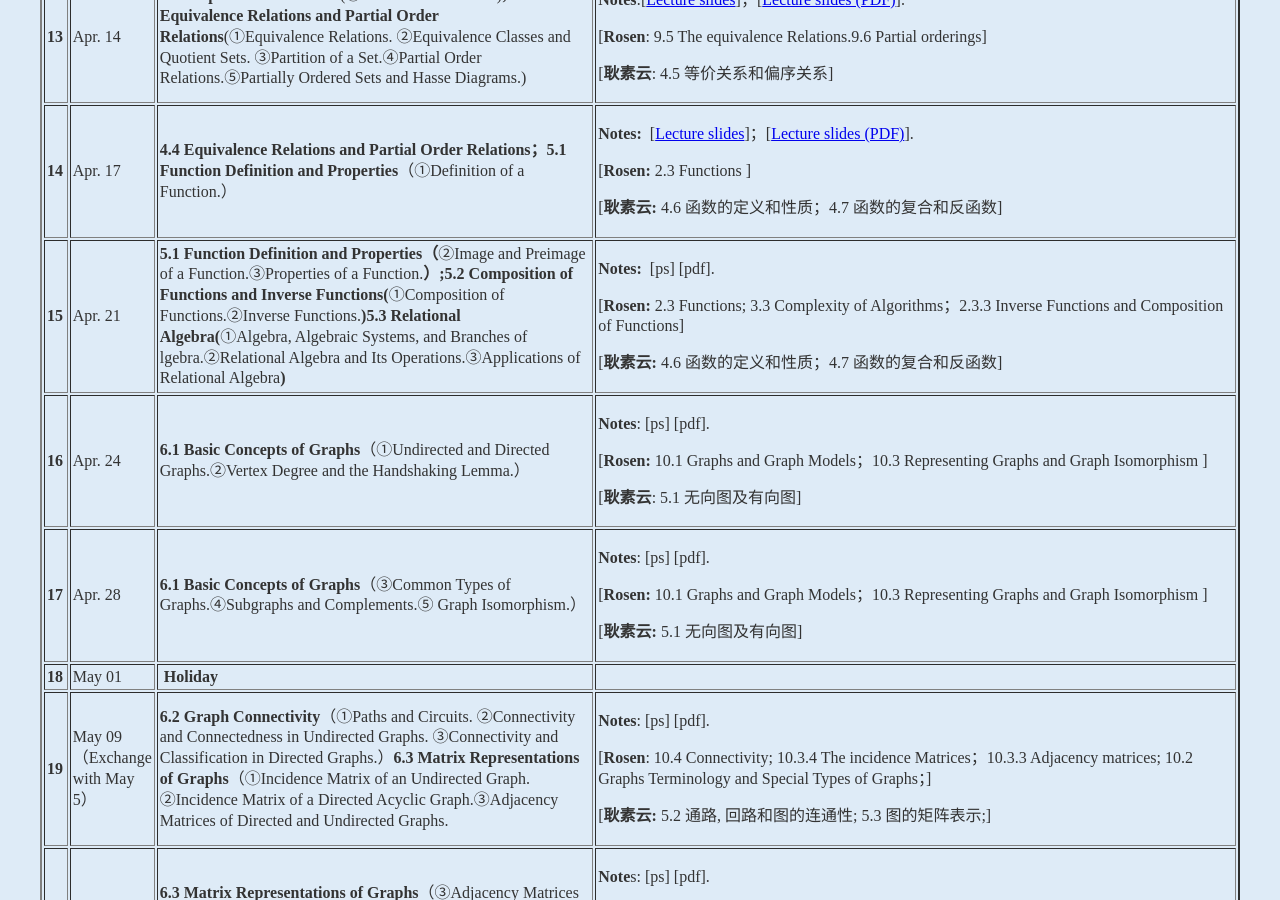
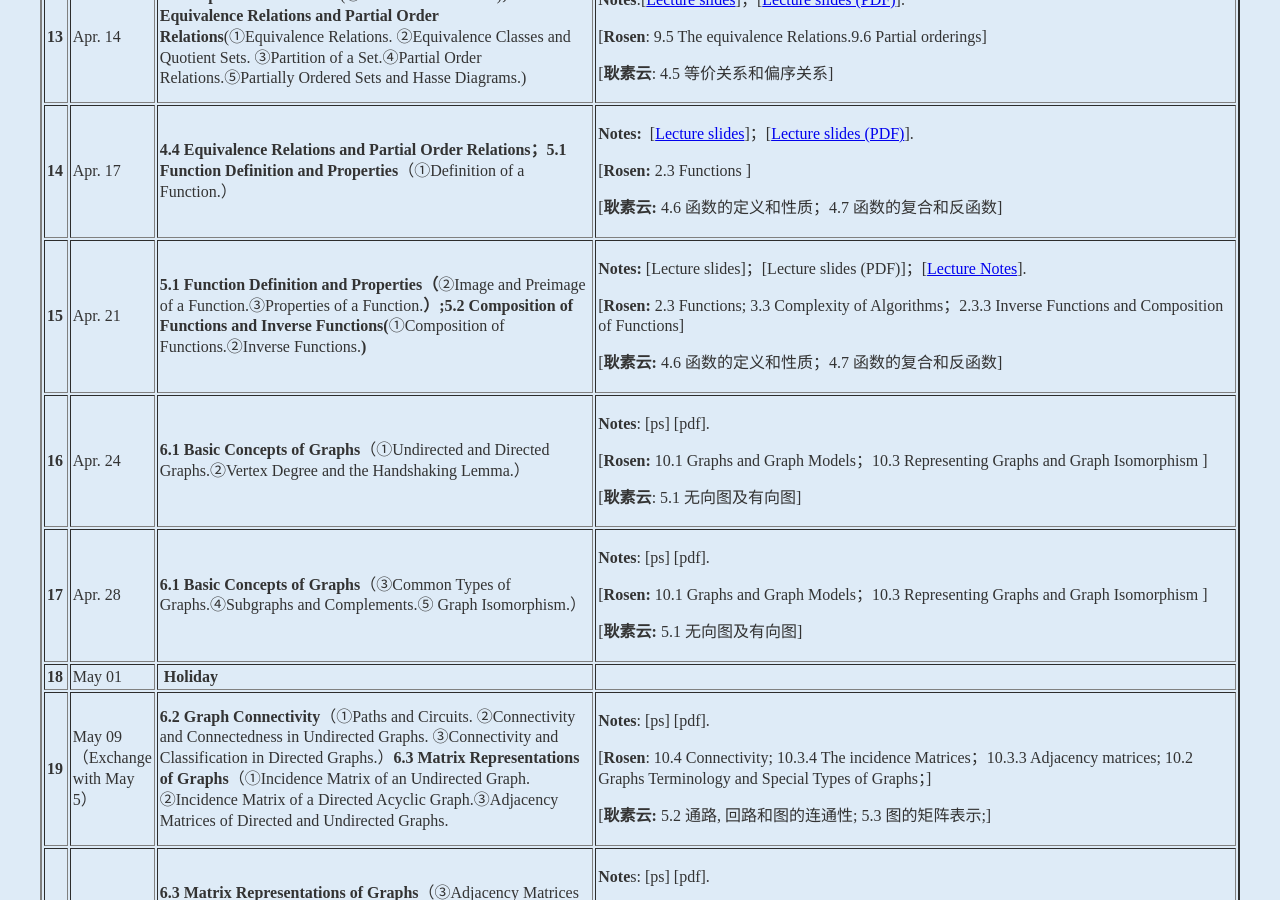
Before and after one commit to kejiwei/kejiwei.github.io, a Jekyll site: the page teaching/courses/dismath/index.html, which Jekyll copies as it is, in a window 1280 px wide and 900 px high, scrolled down 2869 px. Built offline with Jekyll 4.4.1, drawn with Linux system fonts in a browser that asks for light colours.

Commit message:
20260420

```diff
--- a/teaching/courses/dismath/index.html
+++ b/teaching/courses/dismath/index.html
@@ -210,8 +210,8 @@
                 <tr>
                 <td><b>15</b></td>
                 <td>Apr. 21</td>
-                <td><strong>5.1 Function Definition and Properties（</strong>②Image and Preimage of a Function.③Properties of a Function.<strong>）;5.2 Composition of Functions and Inverse Functions(</strong>①Composition of Functions.②Inverse Functions.<strong>)5.3 Relational Algebra(</strong>①Algebra, Algebraic Systems, and Branches of lgebra.②Relational Algebra and Its Operations.③Applications of Relational Algebra<strong>)</strong></td>
-                <td><p><strong>Notes:</strong> &nbsp;[ps] [pdf].</p>
+                <td><strong>5.1 Function Definition and Properties（</strong>②Image and Preimage of a Function.③Properties of a Function.<strong>）;5.2 Composition of Functions and Inverse Functions(</strong>①Composition of Functions.②Inverse Functions.<strong>)</strong></td>
+                <td><p><strong>Notes:</strong> [Lecture slides]；[Lecture slides (PDF)]；[<a href="slides/离散数学讲义第6章-函数(1-2)-20260419.pdf">Lecture Notes</a>].</p>
                   <p>[<strong>Rosen:</strong> 2.3 Functions; 3.3 Complexity of Algorithms；2.3.3 Inverse Functions and Composition of Functions]&nbsp;</p>
                   <p>[<strong>耿素云:</strong> 4.6 函数的定义和性质；4.7 函数的复合和反函数] </p></td>
                 </tr>
```
Also changed, not shown: 1 other file.
